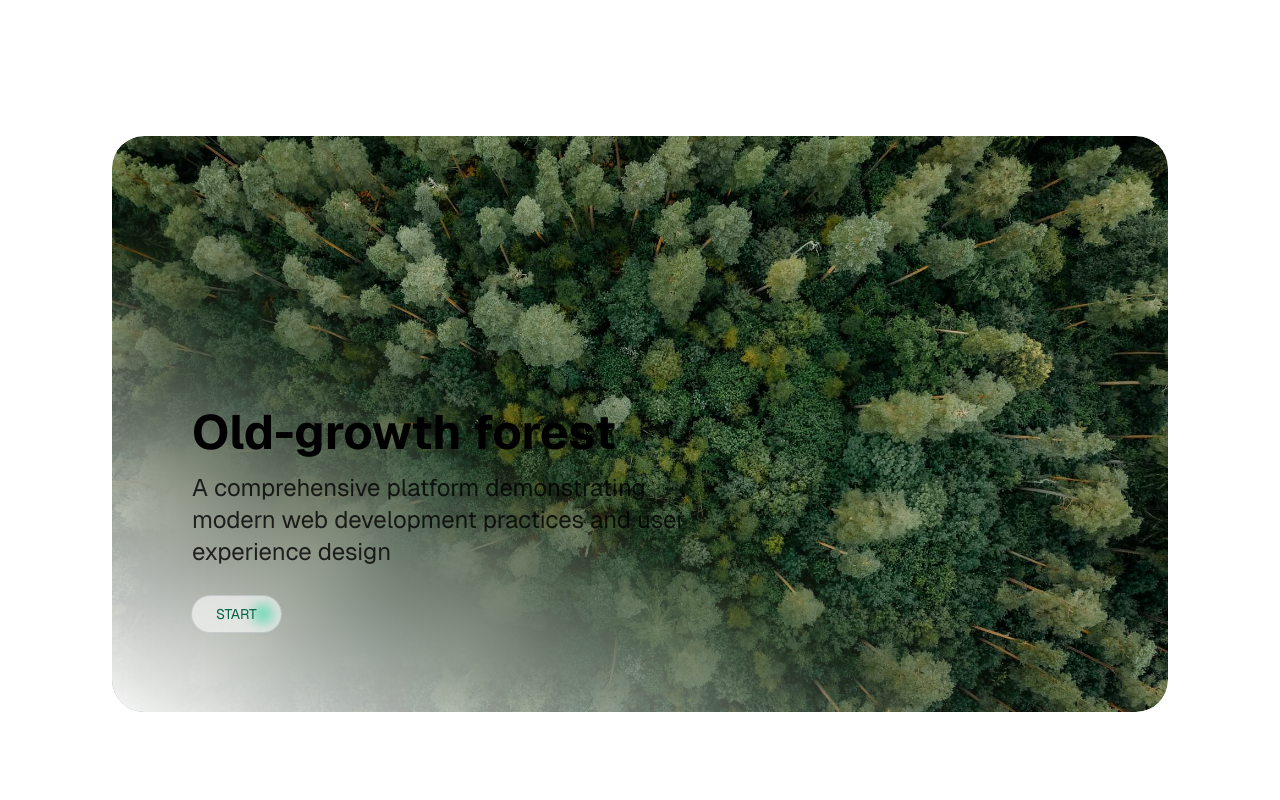
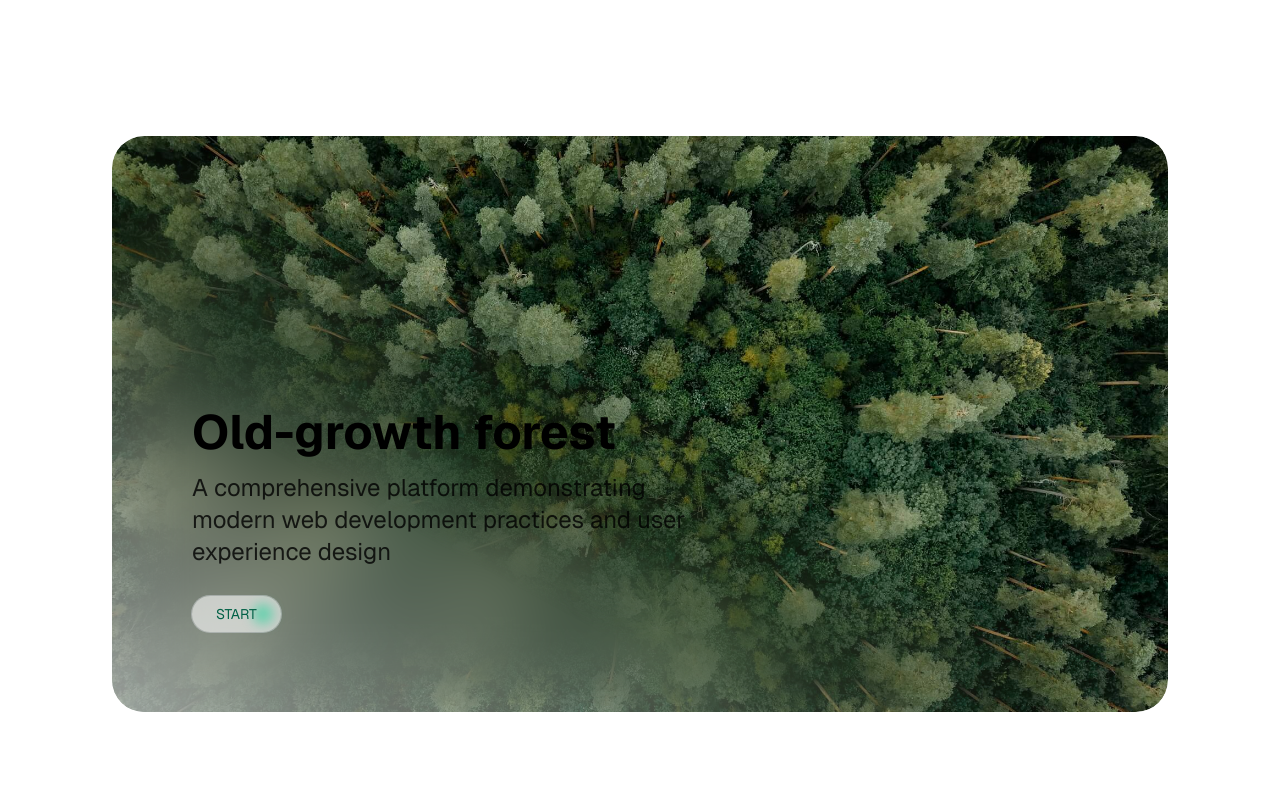
Before and after one commit to jianhuagao/Libran, a Next.js app: page / in a window 1280 px wide. Shown: the part 2060-2860 px from the top of the page. Built offline with nearby package versions, Linux system fonts and the light colour scheme.

Commit message:
style(cover): 调整底部渐变颜色和模糊层比例
- 修改白色和黑色渐变颜色的不透明度为60%
- 调整模糊渐变层的mask比例，从25%/50%调整为30%/55%

```diff
--- a/src/components/partials/Cover/index.tsx
+++ b/src/components/partials/Cover/index.tsx
@@ -11,10 +11,10 @@ export default function Cover() {
             <Image src={s.src} alt={s.alt} fill className="rounded-4xl object-cover" />
 
             {/* 底部：颜色渐变 */}
-            <div className="absolute bottom-0 left-0 h-full w-full bg-gradient-to-tr from-white to-transparent to-40% dark:from-black" />
+            <div className="absolute bottom-0 left-0 h-full w-full bg-gradient-to-tr from-white/60 to-transparent to-40% dark:from-black/60" />
 
             {/* 底部：模糊渐变层 */}
-            <div className="pointer-events-none absolute bottom-0 left-0 h-full w-full mask-[linear-gradient(to_top_right,_rgba(0,0,0,1)_25%,_rgba(0,0,0,0)_50%)] backdrop-blur-2xl" />
+            <div className="pointer-events-none absolute bottom-0 left-0 h-full w-full mask-[linear-gradient(to_top_right,_rgba(0,0,0,1)_30%,_rgba(0,0,0,0)_55%)] backdrop-blur-2xl" />
             <div></div>
 
             <AnimatedShow visibleDelay={0.4} inViewShow className="flex flex-col items-start gap-2 p-4 md:gap-4 md:p-20">
```
